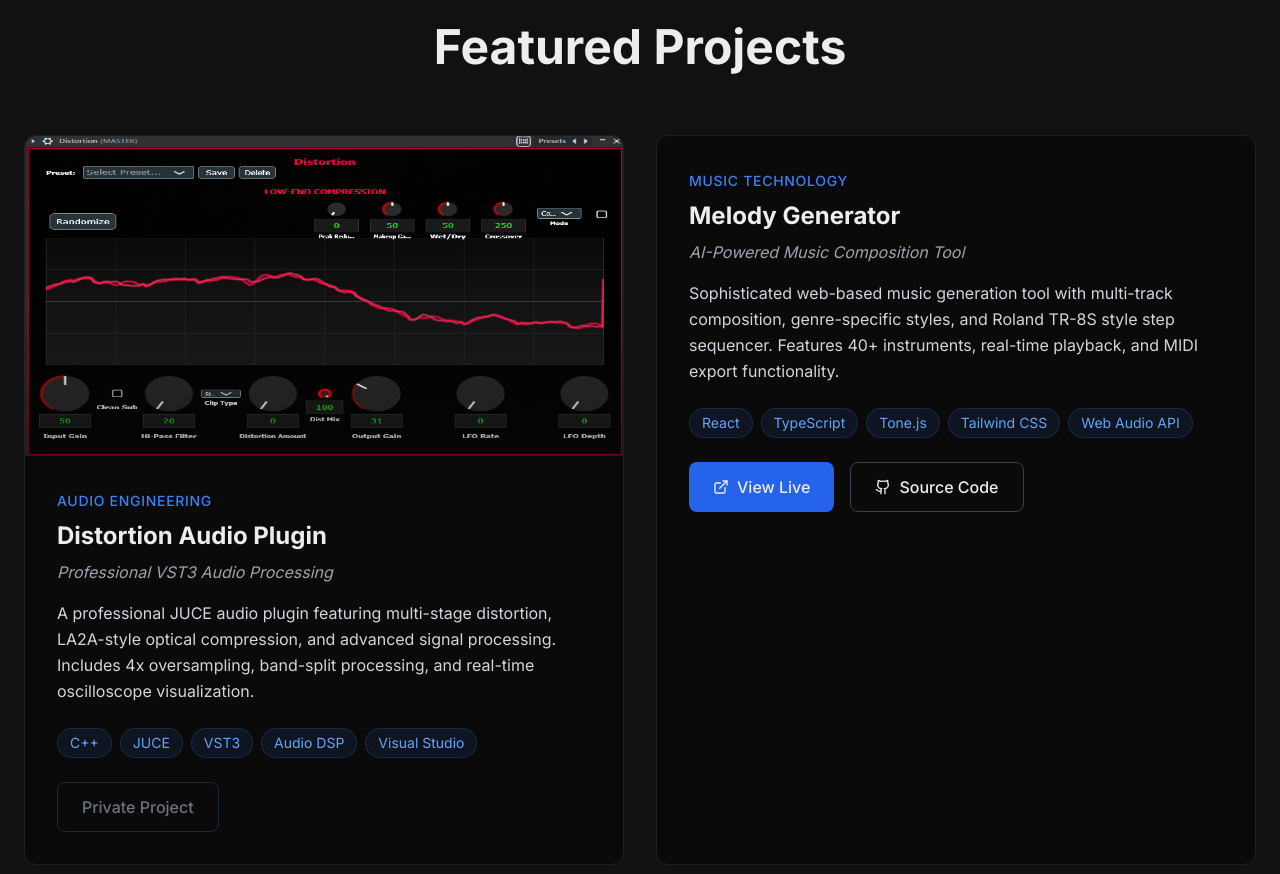
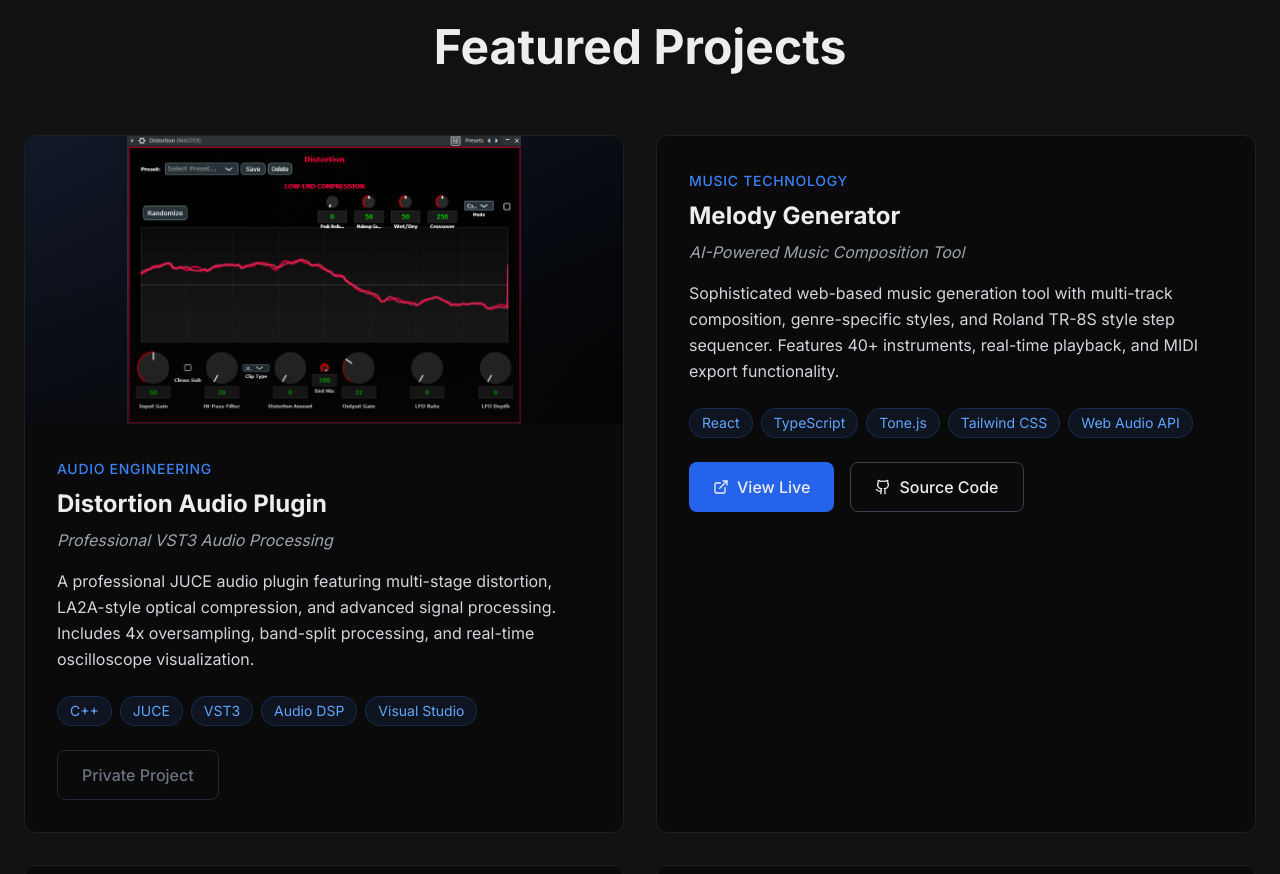
Before and after one commit to elarmuzik1993/IT-Portfolio, a Next.js app: page / in a window 1280 px wide. Shown: the part 1640-2514 px from the top of the page. Built offline with nearby package versions, Linux system fonts and the light colour scheme.

Commit message:
Fix: Adjust screenshot to prevent overstretching
- Changed from object-fill to object-contain
- Reduced height to h-72 for better proportions
- Added flex centering to position image properly
- Image now maintains aspect ratio without distortion

```diff
--- a/components/Projects.tsx
+++ b/components/Projects.tsx
@@ -66,11 +66,11 @@ export default function Projects() {
               className="group bg-[var(--background)] border border-[var(--border)] rounded-xl overflow-hidden hover:border-blue-500 transition-all duration-300 transform hover:scale-[1.02] hover:shadow-2xl hover:shadow-blue-500/10"
             >
               {project.image && (
-                <div className="relative h-80 bg-gradient-to-br from-gray-900 to-black overflow-hidden">
+                <div className="relative h-72 bg-gradient-to-br from-gray-900 to-black overflow-hidden flex items-center justify-center">
                   <img
                     src={project.image}
                     alt={project.title}
-                    className="w-full h-full object-fill group-hover:scale-105 transition-transform duration-500"
+                    className="w-full h-full object-contain group-hover:scale-105 transition-transform duration-500"
                   />
                   <div className="absolute inset-0 bg-gradient-to-t from-[var(--background)] via-transparent to-transparent opacity-40"></div>
                 </div>
```
